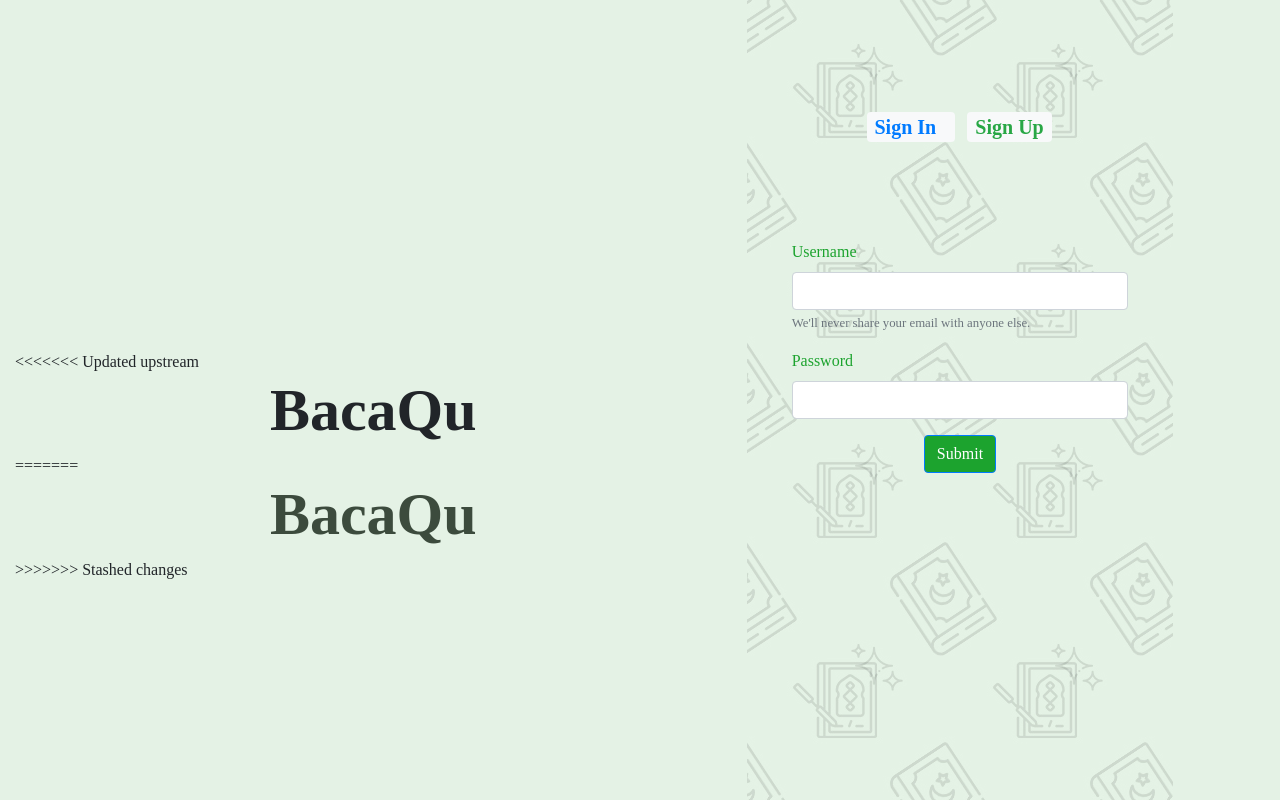
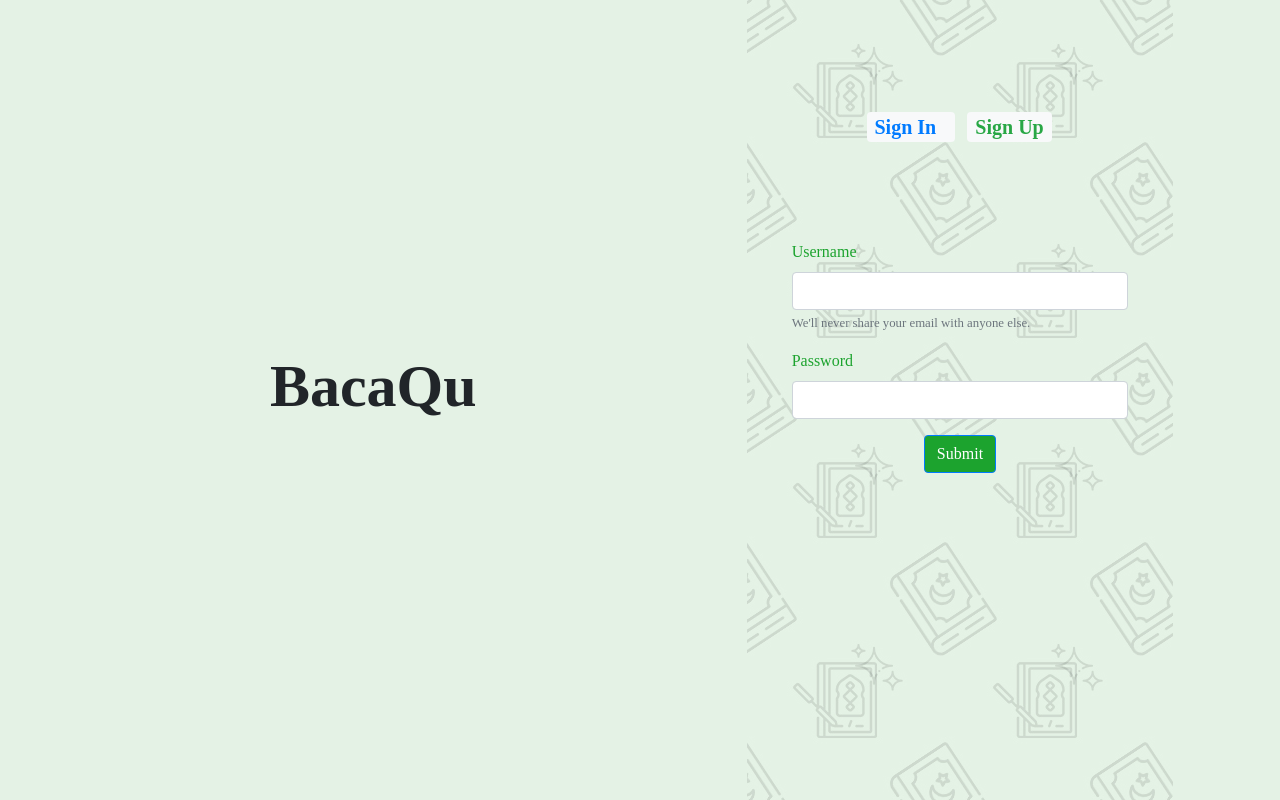
Before and after one commit to AaRai27/BaCaQu, a CodeIgniter app: page /bacaqu/account in a window 1280 px wide. Run offline with CodeIgniter, Linux system fonts and the light colour scheme; data comes from the database, SQL or seed files in the repository.

Commit message:
Revert "Push Lagi"
This reverts commit 57c2234e0caa3f826a152f686639896f9a658dd6.

```diff
--- a/application/views/account/login-regis.php
+++ b/application/views/account/login-regis.php
@@ -2,11 +2,7 @@
     <div class="row row-signin">
         <div class="col-md-7 col-12 align-self-center" style="height: 100px;">
             <!-- <img src="<?= base_url('assets/images/homepage/bocah2.png') ?>" width="460px"> -->
-<<<<<<< Updated upstream
             <h1 class="text-center" style="font-size: 60px;font-weight: bold;"><a href="<?= base_url() ?>" style="text-decoration: none;color: #3C4B3D;"></a>BacaQu</h1>
-=======
-            <h1 class="text-center" style="font-size: 60px;font-weight: bold;"><a href="<?= base_url() ?>" style="text-decoration: none;color: #3C4B3D;">BacaQu</a></h1>
->>>>>>> Stashed changes
         </div>
         <div class="col-md-4 col-12" style="height: 100vh;padding-top: 30vh; background-image: url(<?= base_url('assets/images/pattern9.jpg')?>); background-repeat: repeat;">
             <?= $this->session->flashdata('register'); ?>
--- a/application/views/homepage.php
+++ b/application/views/homepage.php
@@ -13,12 +13,8 @@
     </div>
 </div>
 
-<<<<<<< Updated upstream
 <?php //echo $this->session->userdata('username');
 ?>
-=======
-
->>>>>>> Stashed changes
 <div class="container">
     <div class="row row-ngaji">
         <div class="col-md-6 col-12 mb-2">
--- a/application/views/ngaji/iqra.php
+++ b/application/views/ngaji/iqra.php
@@ -16,9 +16,9 @@
 </style>
 
 <div class="container rounded-lg mt-5 mb-5 pt-5 pb-5 shadow" " style=" background-color: white;">
-  <!-- <a href="">
+  <a href="">
     <img class="ml-4" src="<?= base_url('assets/images/arrow.svg') ?>" style="transform:rotate(180deg);" width="3%" alt="">
-  </a> -->
+  </a>
   <h3 class="text-center mb-5">Bagian 1</h3>
 
   <div id="imgIqro" class="d-flex justify-content-center">
```
